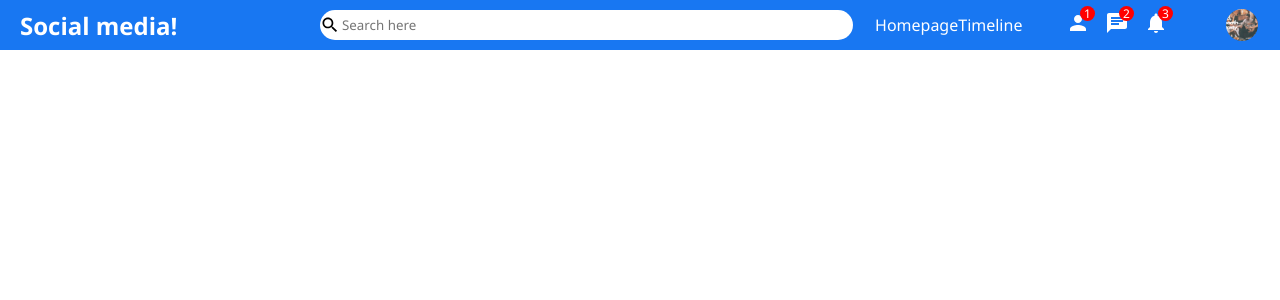
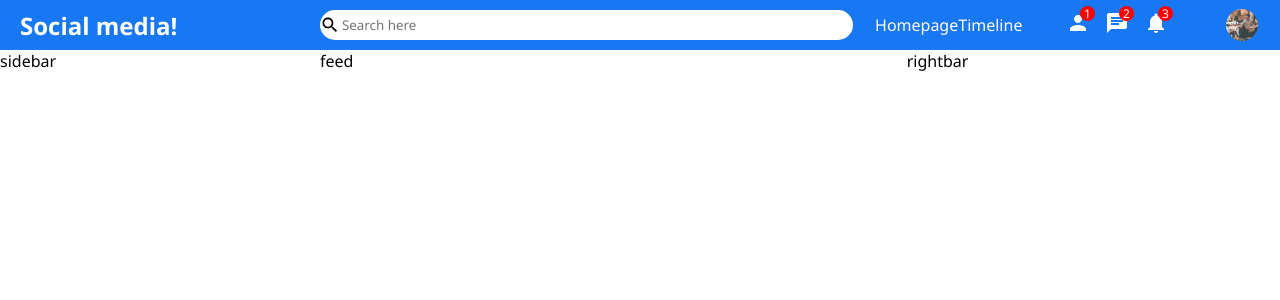
Before and after one commit to radbahi/SocialMediaApp, a React (Create React App) app in the folder client/: page / in a window 1280 px wide. Shown: the top 300 px of the page. Built offline with nearby package versions, Linux system fonts and the light colour scheme.

Commit message:
foundation of body components

```diff
--- a/client/src/App.js
+++ b/client/src/App.js
@@ -1,4 +1,4 @@
-import Home from "./pages/home/Home";
+import Home from "./pages/home/Home.jsx";
 
 function App() {
   return <Home />;
--- /dev/null
+++ b/client/src/components/feed/Feed.jsx
@@ -0,0 +1,5 @@
+import "./feed.css";
+
+export default function Feed() {
+  return <div className="feed">feed</div>;
+}
--- /dev/null
+++ b/client/src/components/feed/feed.css
@@ -0,0 +1,3 @@
+.feed {
+  flex: 5.5;
+}
--- /dev/null
+++ b/client/src/components/rightbar/Rightbar.jsx
@@ -0,0 +1,5 @@
+import "./rightbar.css";
+
+export default function Rightbar() {
+  return <div className="rightbar">rightbar</div>;
+}
--- /dev/null
+++ b/client/src/components/rightbar/rightbar.css
@@ -0,0 +1,3 @@
+.rightbar {
+  flex: 3.5;
+}
--- /dev/null
+++ b/client/src/components/sidebar/Sidebar.jsx
@@ -0,0 +1,5 @@
+import "./sidebar.css";
+
+export default function Sidebar() {
+  return <div className="sidebar">sidebar</div>;
+}
--- /dev/null
+++ b/client/src/components/sidebar/sidebar.css
@@ -0,0 +1,3 @@
+.sidebar {
+  flex: 3;
+}
--- a/client/src/pages/home/Home.js
+++ /dev/null
@@ -1,9 +0,0 @@
-import Topbar from "../../components/topbar/Topbar";
-
-export default function Home() {
-  return (
-    <div>
-      <Topbar />
-    </div>
-  );
-}
--- /dev/null
+++ b/client/src/pages/home/Home.jsx
@@ -0,0 +1,18 @@
+import Topbar from "../../components/topbar/Topbar";
+import Sidebar from "../../components/sidebar/Sidebar";
+import Feed from "../../components/feed/Feed";
+import Rightbar from "../../components/rightbar/Rightbar";
+import "./home.css";
+
+export default function Home() {
+  return (
+    <>
+      <Topbar />
+      <div className="homeContainer">
+        <Sidebar />
+        <Feed />
+        <Rightbar />
+      </div>
+    </>
+  );
+}
--- a/client/src/pages/home/home.css
+++ b/client/src/pages/home/home.css
@@ -0,0 +1,4 @@
+.homeContainer {
+  display: flex;
+  width: 100%;
+}
```
